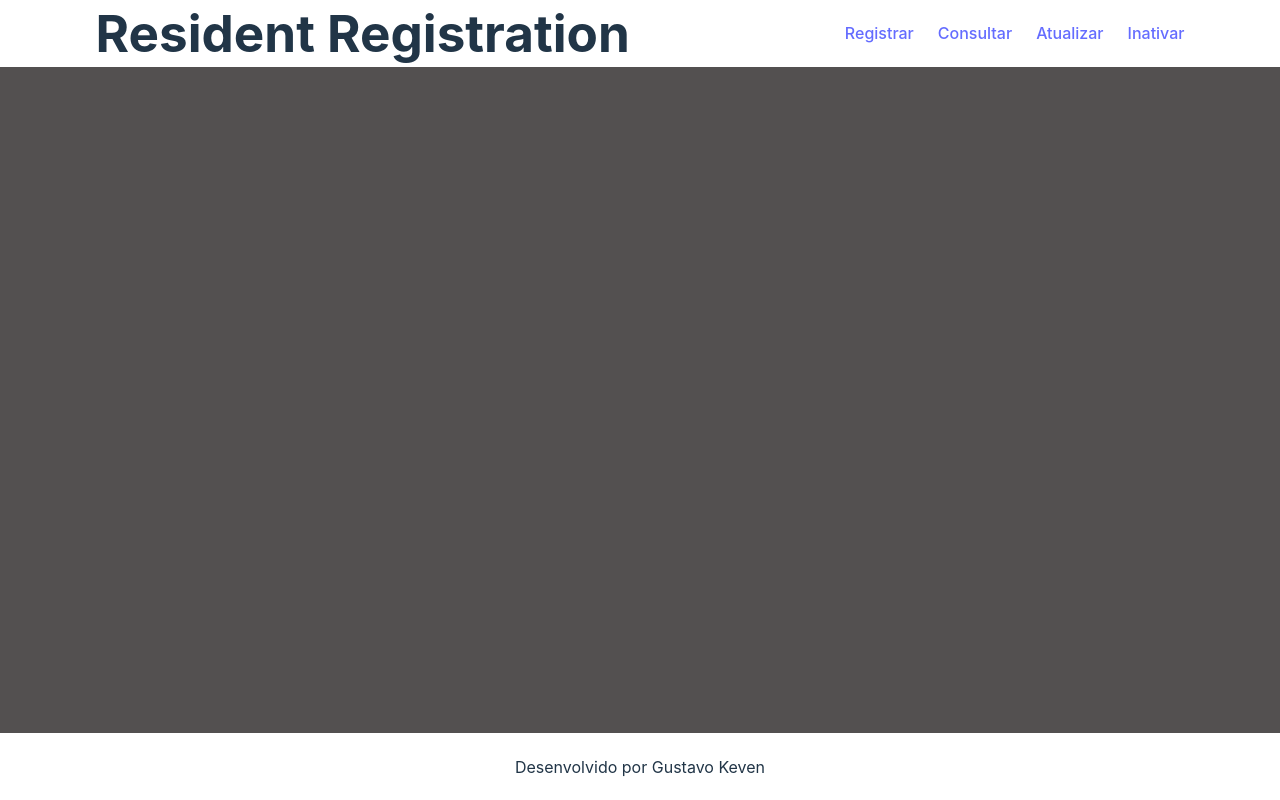
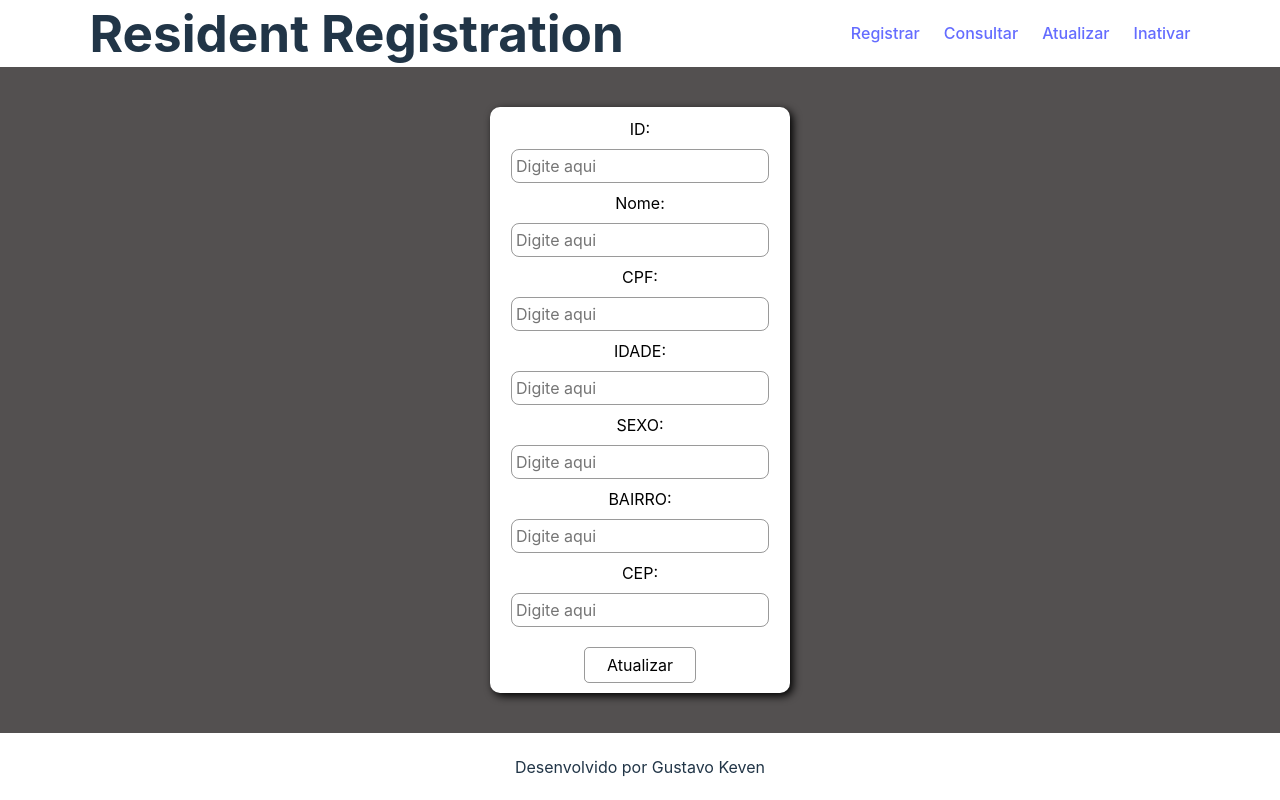
Before and after one commit to gustta11/cadastroMunicipios2.0, a React (Vite) app in the folder frontend/: page /Update in a window 1280 px wide. Built offline with nearby package versions, Linux system fonts and the light colour scheme.

Commit message:
Configurando components e CSS

```diff
--- a/frontend/src/App.jsx
+++ b/frontend/src/App.jsx
@@ -5,6 +5,8 @@ import Consulta from './components/Consulta'
 import Titulo from './layout/Titulo'
 import Footer from './layout/Footer'
 import Nav from './components/Nav'
+import Update from './components/Update'
+import Home from './components/Home'
 import{ BrowserRouter as Router, Routes, Route,Link} from 'react-router-dom';
 
 function App() {
@@ -24,8 +26,10 @@ function App() {
       <main>
 
         <Routes>
+        <Route path='/' element={<Home/>}/>
         <Route path='/Form' element={<Formulario/>}/>
         <Route path='/Consulta' element={<Consulta/>}/>
+        <Route path='/Update' element={<Update/>}/>
         </Routes>
       </main>
 
--- /dev/null
+++ b/frontend/src/components/Consulta.css
@@ -0,0 +1,23 @@
+ul{
+    background-color: white;
+    height: auto;
+    width: 200px;
+    padding: 10px;
+    display: flex;
+    align-items: center;
+    justify-content: center;
+    flex-direction: column;
+    gap: 20px;
+    margin-top: 15px;
+    border-radius: 10px;
+    color: black;
+    box-shadow: 3px 3px 8px black;
+}
+
+.layout-geral-consulta{
+    display: flex;
+    align-items: center;
+    justify-content: center;
+    flex-direction: row;
+    gap: 10px;
+}
--- a/frontend/src/components/Consulta.jsx
+++ b/frontend/src/components/Consulta.jsx
@@ -1,4 +1,5 @@
 import { useState } from "react"
+import './Consulta.css'
 
 const Consulta = () =>{
 
@@ -36,9 +37,9 @@ const Consulta = () =>{
 
     return(
 
-        <div>
+        <div className="layout-geral-consulta">
             <button onClick={handleSubmit}>Consultar</button>
-            <ul>
+           <ul>
                 {FormValores.map((valor, index) => (
                     <li key={index}>
                         {Object.entries(valor).map(([key, val]) => (
--- a/frontend/src/components/Form.css
+++ b/frontend/src/components/Form.css
@@ -24,6 +24,12 @@ input{
     border-radius: 8px;
     gap: 12px;
     padding: 4px;
+    color: black;
+
+}
+
+label{
+    color: black;
 }
 
 .botao{
@@ -40,6 +46,7 @@ input{
     padding: 5px;
     border-radius: 5px;
     margin-top: 12px;
+    color: black;
 }
 
 .botao:hover{
--- /dev/null
+++ b/frontend/src/components/Home.jsx
@@ -0,0 +1,14 @@
+import './Home.css'
+import logo from '../imagens/png.png'
+
+
+const Home = () =>{
+
+    return(
+        <div>
+            <img src={logo} alt="Foto" />
+        </div>
+    )
+}
+
+export default Home
--- a/frontend/src/components/Nav.jsx
+++ b/frontend/src/components/Nav.jsx
@@ -7,6 +7,7 @@ const Nav = () =>{
 
     return(
         <div className='layout-geral-nav'>
+            <Link to='/'><span></span></Link>
             <Link to='/Form'><span>Registrar</span></Link>
             <Link to='/Consulta'><span>Consultar</span></Link>
             <Link to='/Update'><span>Atualizar</span></Link>
--- a/frontend/src/components/Update.css
+++ b/frontend/src/components/Update.css
@@ -0,0 +1,55 @@
+form{
+    display: flex;
+    align-items: center;
+    flex-direction: column;
+    justify-content: center;
+    height: auto;
+    width: 300px;
+    background-color: white;
+    gap: 8px;
+    padding: 10px;
+    border-radius: 10px;
+    box-shadow: 3px 3px 8px black;
+}
+
+input{
+    all: unset;
+}
+
+.inputs{
+    display: flex;
+    align-items: center;
+    justify-content: center;
+    border: 1px solid #1111116c;
+    border-radius: 8px;
+    gap: 12px;
+    padding: 4px;
+    color: black;
+
+}
+
+label{
+    color: black;
+}
+
+.botao{
+    all: unset;
+}
+
+.botao{
+    border: 1px solid #1111116c;
+    width: 100px;
+    display: flex;
+    align-items: center;
+    justify-content: center;
+    gap: 12px;
+    padding: 5px;
+    border-radius: 5px;
+    margin-top: 12px;
+    color: black;
+}
+
+.botao:hover{
+    background-color: yellowgreen;
+    border: yellowgreen;
+}
--- a/frontend/src/components/Update.jsx
+++ b/frontend/src/components/Update.jsx
@@ -1,6 +1,67 @@
 import './Update.css'
+import {useState} from 'react'
 
-const Atualizar = () =>{
+const Update = () =>{
 
+    const [NovosDados, setNovosDados] = useState({
+        id:'',
+        nome:'',
+        cpf:'',
+        idade:'',
+        sexo:'',
+        bairro:'',
+        cep:''
+    })
+
+    const handleChange = (e) =>{
+        const {name, value} = e.target
+            setNovosDados(prevState =>({...prevState, [name]:value}))
+    }
+
+    const handleSubmit = async (e)=>{
+        e.preventDefault()
+
+        try{
+
+            const response = await fetch(`http://localhost:3000/pessoas/${NovosDados.id}`, {
+                method:'PUT',
+                headers:{
+                    'Content-Type':'application/json'
+                },
+                body: JSON.stringify(NovosDados)
+            })
+
+            const json = await response.json()
+            console.log(response)
+            console.log(json)
+
+        }catch (err){
+            console.error("Erro ao enviar", err)
+        }
+    }
+
+    return(
+        <form onSubmit={handleSubmit}>
+
+        <label >ID:</label>
+        <input type="number" name='id' value={NovosDados.id} placeholder="Digite aqui" onChange={handleChange} className='inputs'/>
+        <label> Nome:</label>
+        <input type="text" name='nome' value={NovosDados.nome} placeholder="Digite aqui" onChange={handleChange} className='inputs'/>
+        <label > CPF:</label>
+        <input type="text" name='cpf'  value={NovosDados.cpf} placeholder="Digite aqui" onChange={handleChange} className='inputs'/>
+        <label > IDADE:</label>
+        <input type="text" name='idade'  value={NovosDados.idade} placeholder="Digite aqui" onChange={handleChange} className='inputs'/>
+        <label > SEXO:</label>
+        <input type="text" name='sexo'  value={NovosDados.sexo}  placeholder="Digite aqui" onChange={handleChange} className='inputs'/>
+        <label >BAIRRO:</label>
+        <input type="text" name='bairro'  value={NovosDados.bairro} placeholder="Digite aqui" onChange={handleChange} className='inputs'/>
+        <label >CEP:</label>
+        <input type="text"  name='cep'  value={NovosDados.cep} placeholder="Digite aqui" onChange={handleChange} className='inputs'/>
+        <button type="submit" className='botao'>Atualizar</button>
+
+        </form>
+    )
 
 }
+
+export default Update
```
Also changed, not shown: frontend/src/components/Home.css (added), frontend/src/imagens/png.png (added), 1 other file (tests, documents, lock files or other folders).
